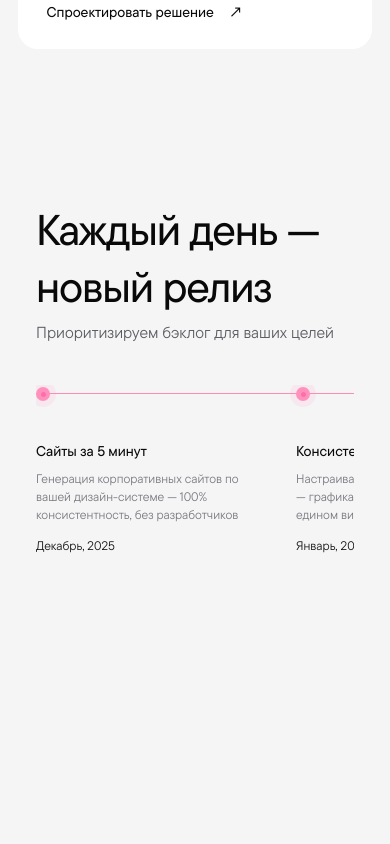
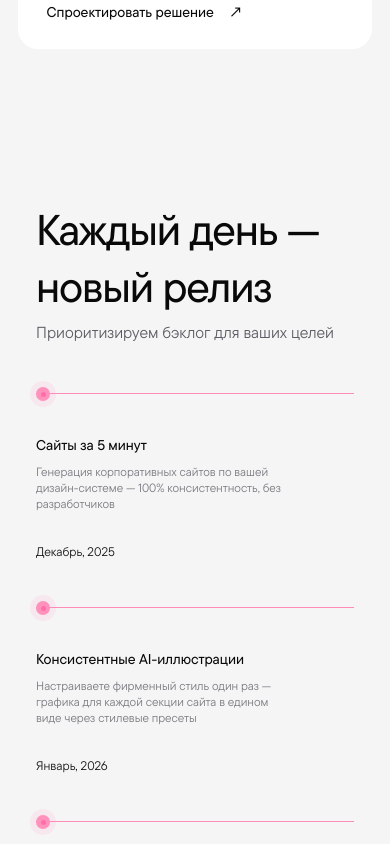
Before and after one commit to jackripmf/snapbuild-test-task, a React (Vite) app: page / in a window 390 px wide. Shown: the part 11156-12000 px from the top of the page. Built offline with nearby package versions, Linux system fonts and the light colour scheme.

Commit message:
Redesign roadmap as two-row timeline

```diff
--- a/app/globals.css
+++ b/app/globals.css
@@ -106,13 +106,13 @@ section[id]{scroll-margin-top:160px}
 
 .roadmap{padding:28.4444px 0 85.3333px;overflow:hidden}
 .roadmap .section-heading{padding:0 max(35.5556px,calc((100% - 1200px)/2));margin-bottom:49.7778px}
-.roadmap-viewport{overflow:hidden;width:min(1200px,calc(100% - 71.1112px));margin:-8px auto 0;padding-top:8px}
-.roadmap-track{display:flex;width:max-content;margin-left:0;border-top:1px solid #ff8bb7}
-.roadmap-track article,.roadmap-track article:not(:first-child){position:relative;flex:0 0 284.4375px;width:284.4375px;height:199.0156px;padding:57.7778px 34px 0 0;border:0}
+.roadmap-viewport{width:min(1200px,calc(100% - 71.1112px));margin:-8px auto 0;padding-top:8px}
+.roadmap-track{display:grid;width:100%;grid-template-columns:repeat(6,minmax(0,1fr));grid-auto-rows:1fr;gap:52px 0;margin:0;border:0}
+.roadmap-track article,.roadmap-track article:not(:first-child){position:relative;display:flex;min-width:0;width:auto;height:246px;padding:44px 25px 10px 0;border:0;border-top:1px solid #ff8bb7;flex-direction:column}
 .road-dot,.roadmap-track article:not(:first-child) .road-dot{position:absolute;top:-7px;left:0;width:14px;height:14px;border:0;border-radius:50%;background:#ff92bc;box-shadow:0 0 0 6px rgba(255,146,188,.13)}
 .road-dot i{width:5px;height:5px;background:#ff6eaa}
 .roadmap-track h3{font-size:14.2222px;line-height:18px;font-weight:500;letter-spacing:0;margin:0 0 10px}
-.roadmap-track p{font-size:12.4444px;line-height:17.7778px;color:#77787e;margin:0 0 10px;max-width:235px}
+.roadmap-track p{font-size:12px;line-height:16px;color:#77787e;margin:0 0 10px;max-width:172px}
 .roadmap-track article>span{font-size:12.4444px;line-height:17.7778px;color:#111;margin-top:auto}
 
 /* Added sections: aligned to the visual system of the reference page. */
@@ -218,11 +218,12 @@ section[id]{scroll-margin-top:160px}
   .format-header h2{font-size:40px;line-height:44px}.format-panel{grid-template-columns:1fr;gap:20px}.format-features{display:grid;grid-template-columns:1fr 1fr;gap:0 20px}.format-preview{height:auto;aspect-ratio:16/9}
   .compare-table{overflow-x:auto}.compare-table .tr{min-width:980px}
   .security-grid{grid-template-columns:1fr 1fr}.security-grid article:last-child{grid-column:1/-1}.security-grid article:last-child img{aspect-ratio:2/1}
+  .roadmap-track{grid-template-columns:repeat(2,minmax(0,1fr));gap:34px 0}.roadmap-track article,.roadmap-track article:not(:first-child){height:220px;padding-right:34px}.roadmap-track p{max-width:260px}
 }
 @media(max-width:600px){
   .format-header h2{font-size:36px;line-height:39px}.format-tabs{flex-wrap:nowrap;overflow-x:auto;padding-bottom:4px}.format-panel{margin-top:30px}.format-features{grid-template-columns:1fr}.format-features button{min-height:72px}.format-preview{aspect-ratio:4/3}
   .security-grid{grid-template-columns:1fr}.security-grid article:last-child{grid-column:auto}.security-grid article:last-child img{aspect-ratio:1}
-  .roadmap{padding-top:76px}.roadmap .section-heading{padding:0 18px}.roadmap-viewport{width:calc(100% - 36px)}.roadmap-track{margin-left:0;border-top:1px solid #ff8bb7}.roadmap-track article,.roadmap-track article:not(:first-child){flex-basis:260px;width:260px;height:215px;padding:48px 28px 0 0;border:0}
+  .roadmap{padding-top:76px}.roadmap .section-heading{padding:0 18px}.roadmap-viewport{width:calc(100% - 36px)}.roadmap-track{grid-template-columns:1fr;gap:24px}.roadmap-track article,.roadmap-track article:not(:first-child){width:auto;height:auto;min-height:190px;padding:42px 0 22px;border-top:1px solid #ff8bb7}
 }
 
 @media(max-width:900px){
```
